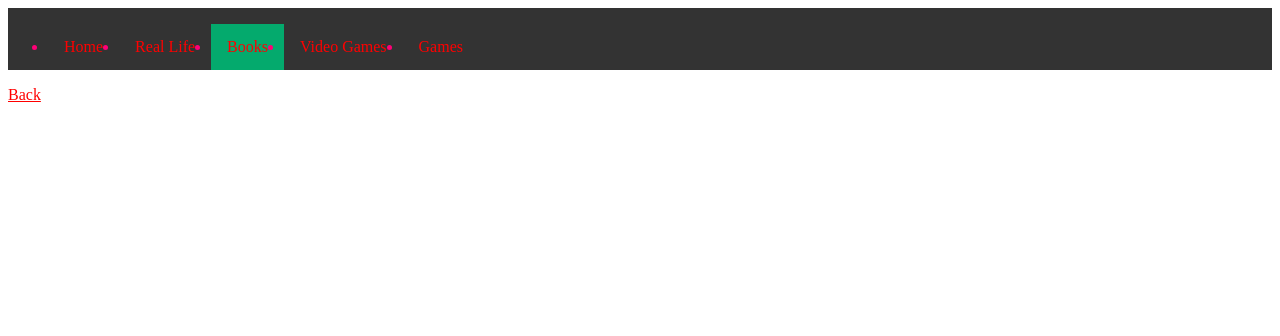
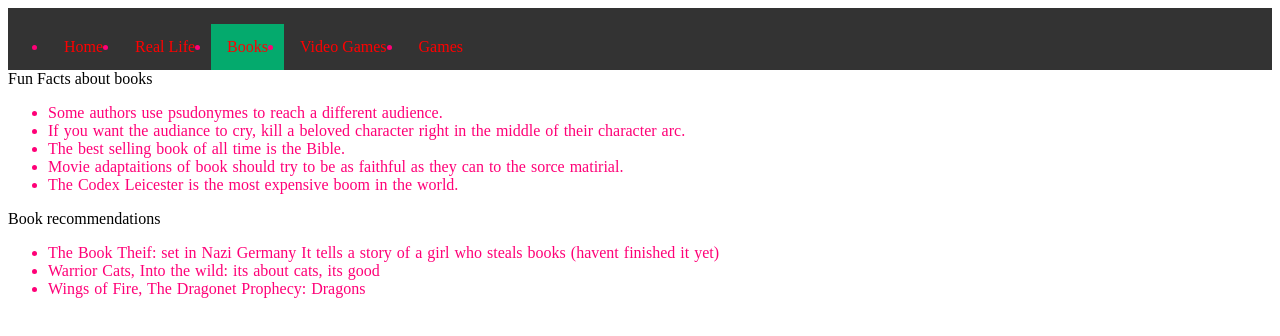
Before and after one commit to JAG111111/JAG111111.github.io, a plain HTML site: page Books.html in a window 1280 px wide. Drawn offline with Linux system fonts and the light colour scheme.

Commit message:
commit 14

```diff
--- a/Books.html
+++ b/Books.html
@@ -27,10 +27,21 @@
         </ul>
 
     </nav>
+    Fun Facts about books
+<ul class="RL">
+    <li>Some authors use psudonymes to reach a different audience.</li>
+    <li>If you want the audiance to cry, kill a beloved character right in the middle of their character arc.</li>
+    <li>The best selling book of all time is the Bible.</li>
+    <li>Movie adaptaitions of book should try to be as faithful as they can to the sorce matirial.</li>
+    <li>The Codex Leicester is the most expensive boom in the world.</li>
+</ul>
+    Book recommendations
+<ul class="RL">
+    <li>The Book Theif: set in Nazi Germany It tells a story of a girl who steals books (havent finished it yet)</li>
+    <li>Warrior Cats, Into the wild: its about cats, its good</li>
+    <li>Wings of Fire, The Dragonet Prophecy: Dragons</li>
+</ul>
 
-<p>
-    <a href="file:///C:/Users/Camper/Documents/website/JAG111111.github.io/index.html">Back</a>
-</p>
 </body>
 
 </html>
```
Also changed, not shown: Games.html (+0 -3 lines), RealLife.html (+1 -3 lines), Video.html (+8 -3 lines).
